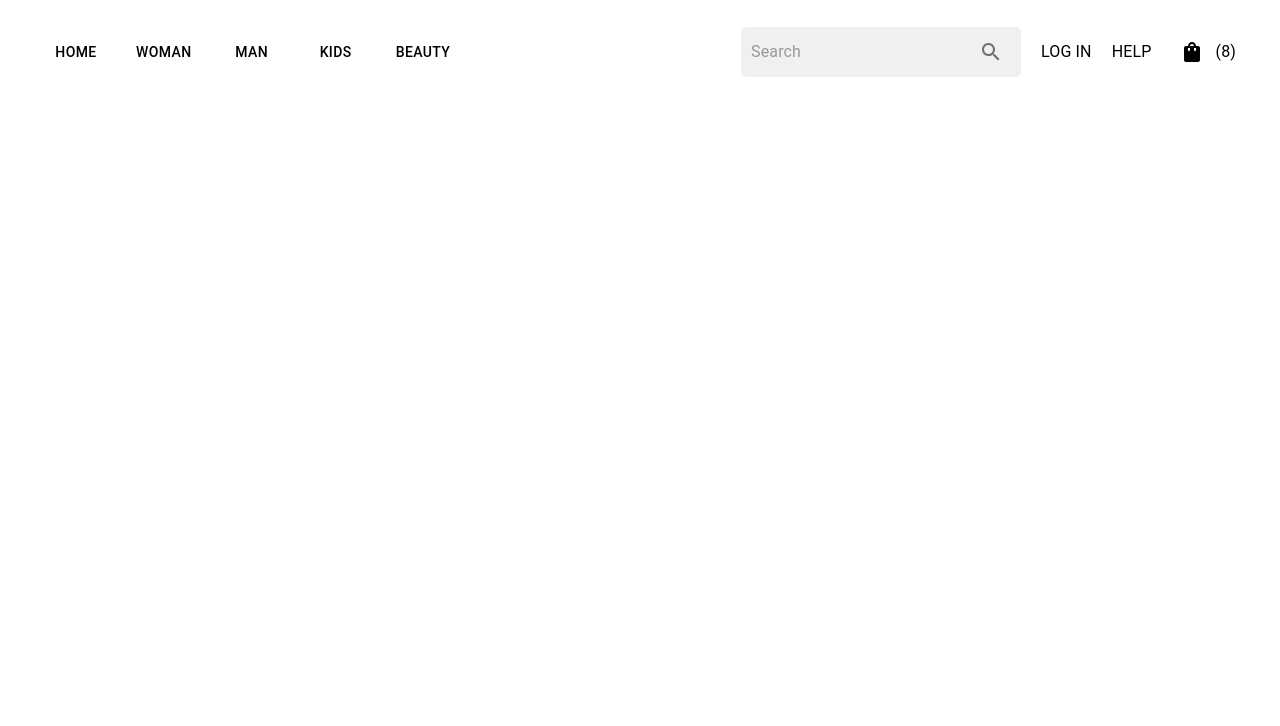
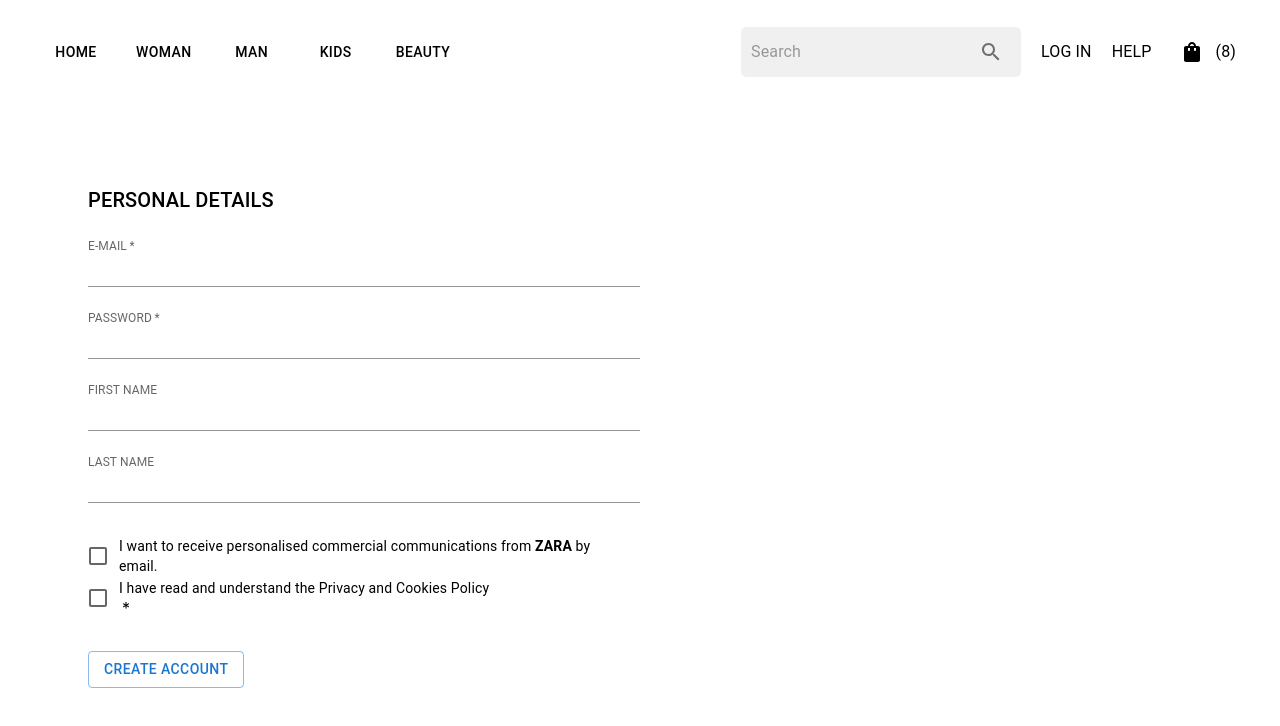
Before and after one commit to chamodisam/zara-mock, a React (Create React App) app: page /signup in a window 1280 px wide. Shown: the top 726 px of the page. Built offline with nearby package versions, Linux system fonts and the light colour scheme; data requests are answered from the project's data file.

Commit message:
Add login and signup page skeletons

```diff
--- a/src/App.js
+++ b/src/App.js
@@ -7,6 +7,8 @@ import Help from './pages/Help';
 import Home from './pages/Home';
 import Woman from './pages/Woman';
 import Cart from './pages/Cart';
+import Login from './auth/Login';
+import Signup from './auth/Signup';
 
 import CartContext from './contexts/cart';
 
@@ -31,6 +33,8 @@ function App() {
         <Route path="/woman" element={<Woman />} />
         <Route path="/help" element={<Help />} />
         <Route path="/cart" element={<Cart />} />
+        <Route path="/log-in" element={<Login />} />
+        <Route path="/signup" element={<Signup />} />
       </Routes>
     </Router>
   );
--- /dev/null
+++ b/src/auth/Login.js
@@ -0,0 +1,101 @@
+import React, { useState } from "react";
+import { Link } from "react-router-dom";
+
+import {
+  Box,
+  Button,
+  Container,
+  Grid,
+  TextField,
+  Typography,
+  Paper,
+} from "@mui/material";
+
+export default function Login() {
+  const [email, setEmail] = useState("");
+  const [password, setPassword] = useState("");
+
+  const handleLogin = (e) => {
+    e.preventDefault();
+  };
+
+  return (
+    <Container maxWidth="md" sx={{ ml: { xs: 0, md: 8 } }}>
+      <Grid
+        container
+        component={Paper}
+        elevation={0}
+        sx={{ minHeight: "100vh", alignItems: "stretch" }}
+      >
+        {/* Left side: login form */}
+        <Grid item xs={12} md={6} sx={{ p: 6 }}>
+          <Typography variant="h6" gutterBottom fontWeight={500}>
+            LOG IN TO YOUR ACCOUNT
+          </Typography>
+          <Box component="form" onSubmit={handleLogin}>
+            <TextField
+              label="E-MAIL"
+              variant="standard"
+              fullWidth
+              margin="normal"
+              InputLabelProps={{ shrink: true }}
+              value={email}
+              onChange={(e) => setEmail(e.target.value)}
+              required
+            />
+            <TextField
+              label="PASSWORD"
+              type="password"
+              variant="standard"
+              fullWidth
+              margin="normal"
+              InputLabelProps={{ shrink: true }}
+              value={password}
+              onChange={(e) => setPassword(e.target.value)}
+              required
+            />
+
+            <Button
+              type="submit"
+              variant="outlined"
+              fullWidth
+              sx={{ mt: 4, mb: 2 }}
+            >
+              LOG IN
+            </Button>
+
+            <Typography variant="body2" sx={{ mt: 2 }}>
+              HAVE YOU FORGOTTEN YOUR PASSWORD?
+            </Typography>
+          </Box>
+        </Grid>
+
+        {/* Right side: register prompt */}
+        <Grid
+          item
+          xs={12}
+          md={6}
+          sx={{
+            p: 6,
+            display: "flex",
+            flexDirection: "column",
+            alignItems: "center",
+            justifyContent: "top",
+          }}
+        >
+          <Typography variant="subtitle1" gutterBottom>
+            NEED AN ACCOUNT?
+          </Typography>
+          <Button
+            component={Link}
+            to="/signup"
+            variant="outlined"
+            sx={{ mt: 2 }}
+          >
+            REGISTER
+          </Button>
+        </Grid>
+      </Grid>
+    </Container>
+  );
+}
--- /dev/null
+++ b/src/auth/Signup.js
@@ -0,0 +1,129 @@
+import React, { useState } from "react";
+import {
+  Box,
+  Button,
+  Checkbox,
+  Container,
+  FormControlLabel,
+  Grid,
+  TextField,
+  Typography,
+} from "@mui/material";
+
+export default function Signup() {
+
+  const [formData, setFormData] = useState({
+    email: "",
+    password: "",
+    firstName: "",
+    lastName: "",
+    agreeMarketing: false,
+    agreePolicy: false,
+  });
+
+  const handleChange = (e) => {
+    const { name, value, type, checked } = e.target;
+    setFormData((prev) => ({
+      ...prev,
+      [name]: type === "checkbox" ? checked : value,
+    }));
+  };
+
+  const handleSubmit = (e) => {
+    e.preventDefault();
+  };
+
+  return (
+    <Container maxWidth="sm" sx={{ mt: 10, ml: { md: 8 } }}>
+      <Typography variant="h6" gutterBottom sx={{ fontWeight: 500 }}>
+        PERSONAL DETAILS
+      </Typography>
+      <Box component="form" onSubmit={handleSubmit}>
+        <TextField
+          label="E-MAIL"
+          variant="standard"
+          fullWidth
+          margin="normal"
+          InputLabelProps={{ shrink: true }}
+          name="email"
+          value={formData.email}
+          onChange={handleChange}
+          required
+        />
+        <TextField
+          label="PASSWORD"
+          type="password"
+          variant="standard"
+          fullWidth
+          margin="normal"
+          InputLabelProps={{ shrink: true }}
+          name="password"
+          value={formData.password}
+          onChange={handleChange}
+          required
+        />
+        <TextField
+          label="FIRST NAME"
+          variant="standard"
+          fullWidth
+          margin="normal"
+          InputLabelProps={{ shrink: true }}
+          name="firstName"
+          value={formData.firstName}
+          onChange={handleChange}
+        />
+        <TextField
+          label="LAST NAME"
+          variant="standard"
+          fullWidth
+          margin="normal"
+          InputLabelProps={{ shrink: true }}
+          name="lastName"
+          value={formData.lastName}
+          onChange={handleChange}
+        />
+
+        <Box sx={{ mt: 3 }}>
+          <FormControlLabel
+            control={
+              <Checkbox
+                name="agreeMarketing"
+                checked={formData.agreeMarketing}
+                onChange={handleChange}
+              />
+            }
+            label={
+              <Typography variant="body2">
+                I want to receive personalised commercial communications from{" "}
+                <b>ZARA</b> by email.
+              </Typography>
+            }
+          />
+          <FormControlLabel
+            control={
+              <Checkbox
+                name="agreePolicy"
+                checked={formData.agreePolicy}
+                onChange={handleChange}
+                required
+              />
+            }
+            label={
+              <Typography variant="body2">
+                I have read and understand the Privacy and Cookies Policy
+              </Typography>
+            }
+          />
+        </Box>
+
+        <Button
+          type="submit"
+          variant="outlined"
+          sx={{ mt: 4 }}
+        >
+          CREATE ACCOUNT
+        </Button>
+      </Box>
+    </Container>
+  );
+}
--- a/src/components/NavBar.js
+++ b/src/components/NavBar.js
@@ -38,7 +38,7 @@ function NavBar() {
                 </Box>
 
                 {/* Utility Links */}
-                <Typography style={{ color: 'black' }}>LOG IN</Typography>
+                <Link to="/log-in" style={{ textDecoration: 'none' }}><Typography style={{ color: 'black' }}>LOG IN</Typography></Link>
                 <Link to="/help" style={{ textDecoration: 'none' }}><Typography style={{ color: 'black' }}>HELP</Typography></Link>
               </Box>
               <Box sx={{ display: 'flex', gap: '4px', fontWeight: 'bold', alignItems: 'center'}}>
```
